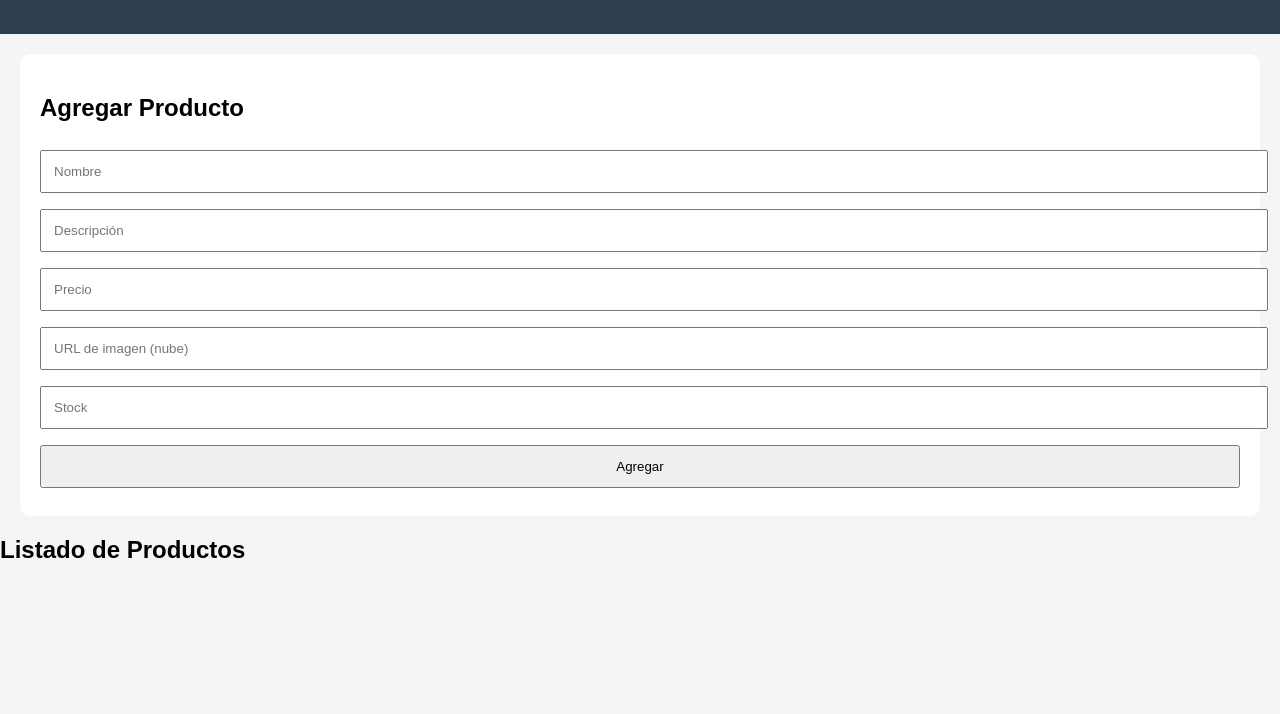
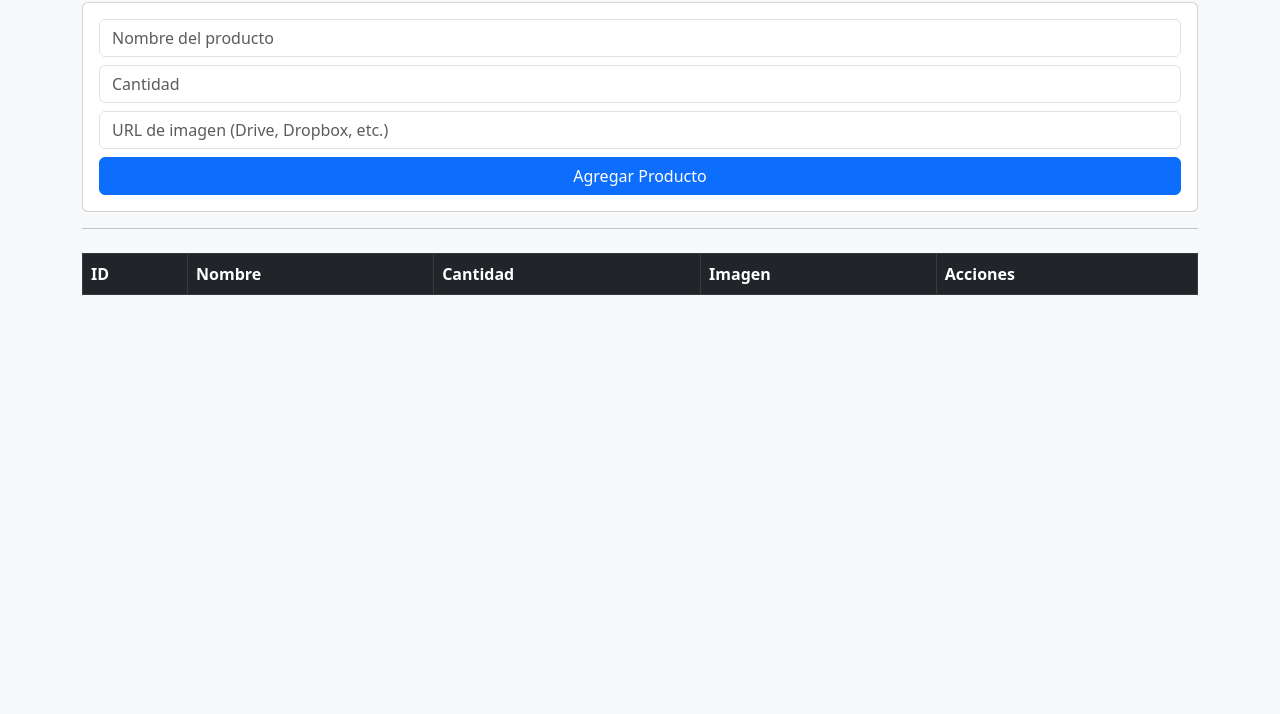
Before and after one commit to wernher-camp/inventario_app, a website: page public/index.html in a window 1280 px wide. Shown: the part 86-800 px from the top of the page. Drawn offline with nearby package versions, Linux system fonts and the light colour scheme; no server answers.

Commit message:
Update index.html

```diff
--- a/public/index.html
+++ b/public/index.html
@@ -1,31 +1,40 @@
 <!DOCTYPE html>
 <html lang="es">
 <head>
-    <meta charset="UTF-8">
-    <meta name="viewport" content="width=device-width, initial-scale=1.0">
-    <title>Inventario Web</title>
-    <link rel="stylesheet" href="estilos.css">
+<meta charset="UTF-8">
+<title>Inventario</title>
+<link href="https://cdn.jsdelivr.net/npm/bootstrap@5.3.0/dist/css/bootstrap.min.css" rel="stylesheet">
 </head>
-<body>
 
-<header>
-    <h1>Inventario Web</h1>
-</header>
+<body class="bg-light">
 
-<section id="formulario">
-    <h2>Agregar Producto</h2>
-    <input id="nombre" placeholder="Nombre">
-    <input id="descripcion" placeholder="Descripción">
-    <input id="precio" type="number" placeholder="Precio">
-    <input id="imagen_url" placeholder="URL de imagen (nube)">
-    <input id="stock" type="number" placeholder="Stock">
-    <button onclick="agregar()">Agregar</button>
-</section>
+<div class="container mt-4">
+    <h1 class="text-center mb-3">Inventario</h1>
 
-<section>
-    <h2>Listado de Productos</h2>
-    <div id="lista" class="grid"></div>
-</section>
+    <!-- FORMULARIO -->
+    <div class="card p-3">
+        <input id="nombre" class="form-control mb-2" placeholder="Nombre del producto">
+        <input id="cantidad" class="form-control mb-2" type="number" placeholder="Cantidad">
+        <input id="imagen" class="form-control mb-2" placeholder="URL de imagen (Drive, Dropbox, etc.)">
+        <button onclick="agregar()" class="btn btn-primary w-100">Agregar Producto</button>
+    </div>
+
+    <hr>
+
+    <!-- TABLA -->
+    <table class="table table-bordered table-striped mt-4">
+        <thead class="table-dark">
+            <tr>
+                <th>ID</th>
+                <th>Nombre</th>
+                <th>Cantidad</th>
+                <th>Imagen</th>
+                <th>Acciones</th>
+            </tr>
+        </thead>
+        <tbody id="tabla"></tbody>
+    </table>
+</div>
 
 <script src="app.js"></script>
 </body>
```
